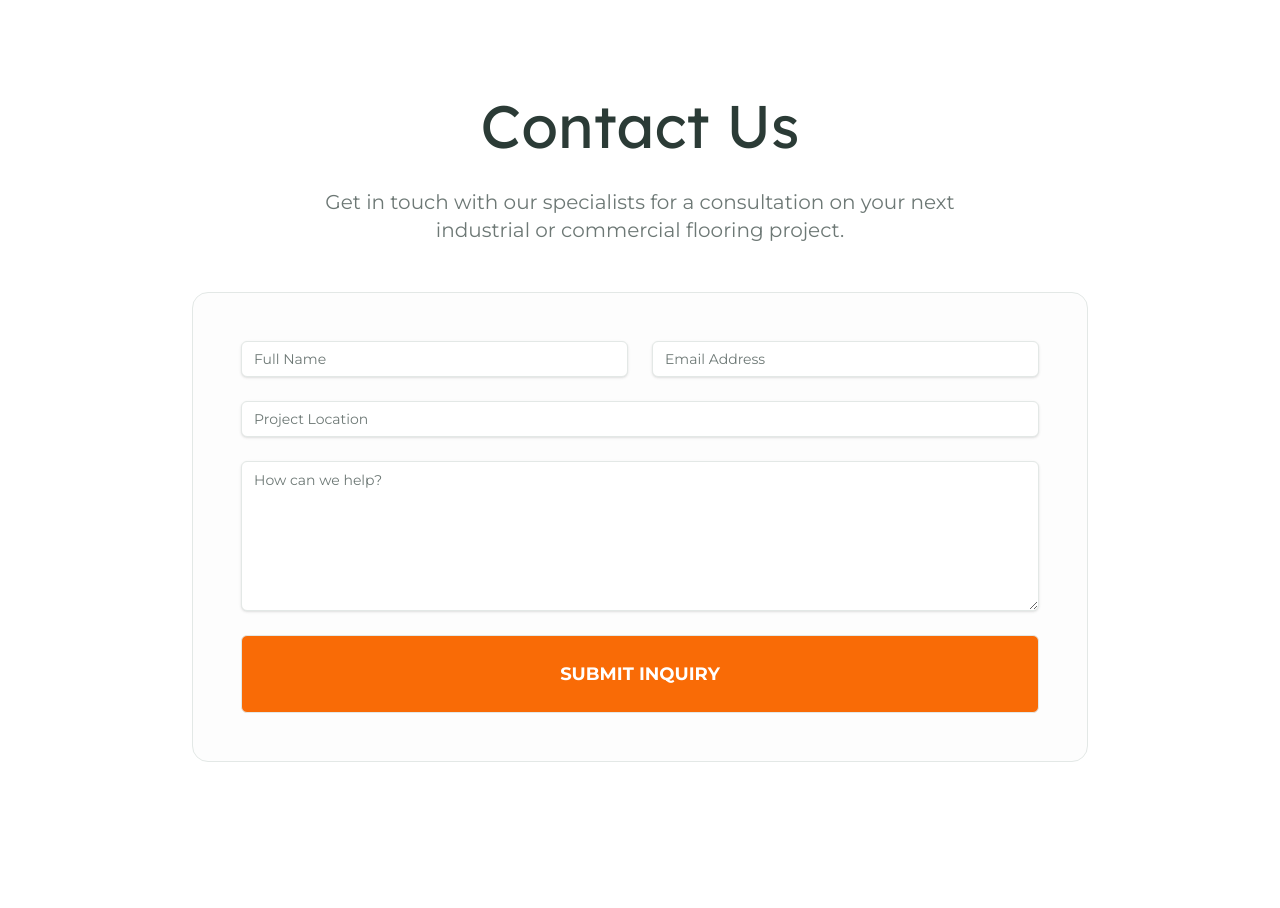
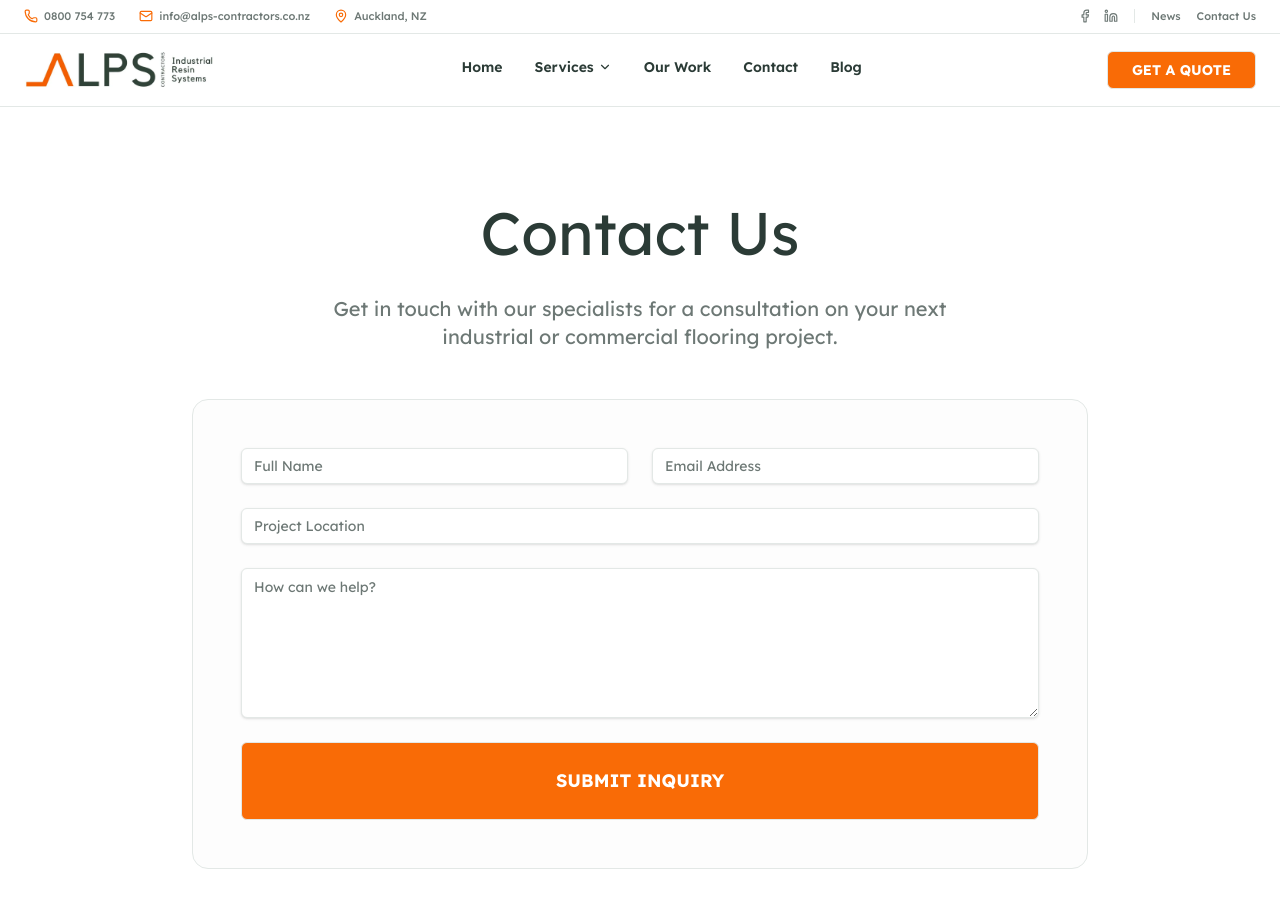
Before and after one commit to configkits/alpscontractors, a React (Vite) app: page /contact in a window 1280 px wide. Shown: the top 908 px of the page. Before the commit the page ends 858 px from the top, so only its background shows below. Built offline with nearby package versions, Linux system fonts and the light colour scheme.

Commit message:
Cont | RJ

```diff
--- a/src/pages/Contact.tsx
+++ b/src/pages/Contact.tsx
@@ -1,9 +1,14 @@
+import Banner from "@/components/banner";
+import Navbar from "@/components/navbar";
 import { Button } from "@/components/ui/button";
 import { Input } from "@/components/ui/input";
 import { Textarea } from "@/components/ui/textarea";
 
 export default function Contact() {
   return (
+    <div className="min-h-screen bg-[#fcfdfc] font-['Lexend_Deca']">
+    <Banner />
+      <Navbar />
     <div className="py-24 bg-white">
       <div className="container mx-auto px-6">
         <div className="max-w-4xl mx-auto">
@@ -23,5 +28,6 @@ export default function Contact() {
         </div>
       </div>
     </div>
+    </div>
   );
 }
```
